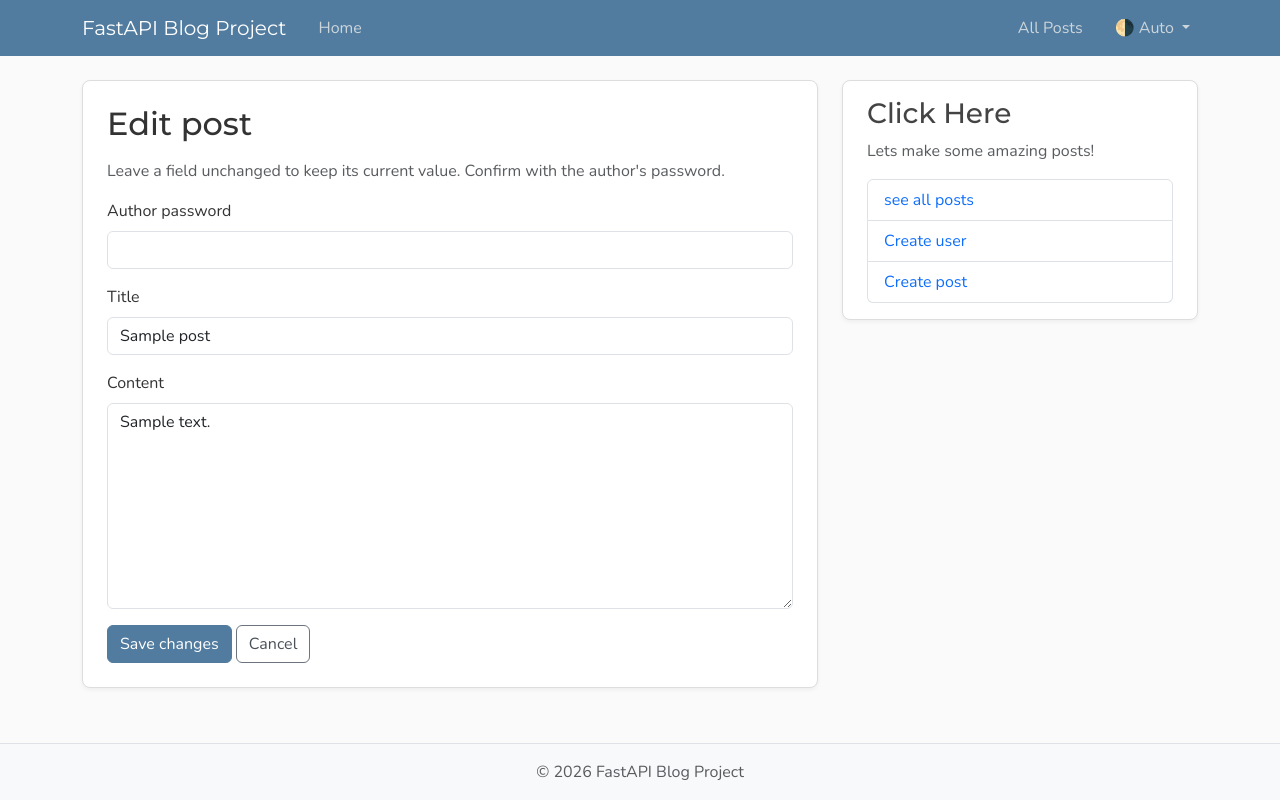
After one commit to Ahmad-zean/Web-Project, a FastAPI app: page /posts/1/edit in a window 1280 px wide. The commit adds this page. Run offline with FastAPI, Linux system fonts and the light colour scheme; tables that the repository leaves empty hold one stand-in row (values such as "Sample post").

Commit message:
Add password-protected post management
Co-authored-by: Copilot <223556219+Copilot@users.noreply.github.com>

```diff
--- /dev/null
+++ b/Templates/edit_post.html
@@ -0,0 +1,50 @@
+{% extends "layout.html" %}
+{% block content %}
+  <section class="content-section py-4 px-4 mb-4">
+    <h1 class="h2 mb-3">Edit post</h1>
+    <p class="text-body-secondary">
+      Leave a field unchanged to keep its current value. Confirm with the author's password.
+    </p>
+
+    {% if error %}
+      <div class="alert alert-danger" role="alert">{{ error }}</div>
+    {% endif %}
+
+    <form action="{{ url_for('submit_edit_post_page', post_id=post.id) }}" method="post">
+      <input type="hidden" name="author" value="{{ post.author.username }}">
+      <div class="mb-3">
+        <label for="password" class="form-label">Author password</label>
+        <input id="password"
+               name="password"
+               type="password"
+               class="form-control"
+               minlength="8"
+               maxlength="128"
+               autocomplete="current-password"
+               required>
+      </div>
+      <div class="mb-3">
+        <label for="title" class="form-label">Title</label>
+        <input id="title"
+               name="title"
+               type="text"
+               class="form-control"
+               maxlength="100"
+               value="{{ post_title }}"
+               required>
+      </div>
+      <div class="mb-3">
+        <label for="content" class="form-label">Content</label>
+        <textarea id="content"
+                  name="content"
+                  class="form-control"
+                  rows="8"
+                  maxlength="1000"
+                  required>{{ content }}</textarea>
+      </div>
+      <button type="submit" class="btn btn-primary">Save changes</button>
+      <a class="btn btn-outline-secondary"
+         href="{{ url_for('post_page', post_id=post.id) }}">Cancel</a>
+    </form>
+  </section>
+{% endblock content %}
--- a/Templates/layout.html
+++ b/Templates/layout.html
@@ -6,15 +6,15 @@
 
     <!-- Site Info -->
     {% if title %}
-      <title>FastAPI Blog - {{ title }}</title>
+      <title>FastAPI Blog Project - {{ title }}</title>
     {% else %}
-      <title>FastAPI Blog</title>
+      <title>FastAPI Blog Project</title>
     {% endif %}
     <meta name="description" content="FastAPI Tutorial">
     <meta name="author" content="Corey Schafer">
 
     <!-- Open Graph Tags: The title of the page for social media sharing. It can match the title tag or be more descriptive. -->
-    <meta property="og:title" content="FastAPI Blog">
+    <meta property="og:title" content="FastAPI Blog Project">
 
     <!-- Open Graph Tags: Typically set to "website" for static sites or "article" for content-heavy pages. -->
     <meta property="og:type" content="website">
@@ -65,7 +65,7 @@
       <nav class="navbar navbar-expand-md bg-steel fixed-top"
            data-bs-theme="dark">
         <div class="container">
-          <a class="navbar-brand me-4" href="{{ url_for('home') }}">FastAPI Blog</a>
+          <a class="navbar-brand me-4" href="{{ url_for('home') }}">FastAPI Blog Project</a>
           <button class="navbar-toggler"
                   type="button"
                   data-bs-toggle="collapse"
@@ -119,7 +119,7 @@
         </div>
         <aside class="col-md-4">
           <div class="content-section py-3 px-4 mb-4">
-            <h3>FastAPI Blog</h3>
+            <h3>Click Here  </h3>
             <p class="text-body-secondary">Lets make some amazing posts!</p>
             <ul class="list-group">
               <li class="list-group-item">
@@ -140,7 +140,7 @@
     <footer class="mt-auto py-3 bg-body-tertiary border-top">
       <div class="container text-center">
         <p class="text-body-secondary mb-0">
-          © <span id="year"></span> FastAPI Blog
+          © <span id="year"></span> FastAPI Blog Project
         </p>
       </div>
     </footer>
--- a/Templates/post.html
+++ b/Templates/post.html
@@ -16,6 +16,12 @@
         </div>
         <h2 class="article-title">{{ post.title }}</h2>
         <p class="article-content">{{ post.content }}</p>
+        <div class="d-flex gap-2 mt-3">
+          <a class="btn btn-outline-primary"
+             href="{{ url_for('edit_post_page', post_id=post.id) }}">Edit post</a>
+          <a class="btn btn-outline-danger"
+             href="{{ url_for('delete_post_page', post_id=post.id) }}">Delete post</a>
+        </div>
       </div>
     </div>
   </article>
--- a/main.py
+++ b/main.py
@@ -1,7 +1,10 @@
+import hashlib
+import hmac
+import secrets
 from typing import Annotated
 from xml.etree.ElementInclude import include
 
-from sqlalchemy import select
+from sqlalchemy import inspect, select, text
 from sqlalchemy.orm import Session
 from unittest import result
 
@@ -9,13 +12,17 @@ from fastapi import Depends, FastAPI, Request, HTTPException, Form, status
 from fastapi.staticfiles import StaticFiles
 from fastapi.templating import Jinja2Templates
 from starlette.exceptions import HTTPException as StarletteHTTPException
-from schema import PostResponse, PostCreate, UserResponse, UserCreate, UserBase
+from schema import PostResponse, PostCreate, PostUpdate, PostPatch, UserResponse, UserCreate
 from datetime import datetime
 import models
 from database import Base, engine, get_db
 from pydantic import ValidationError
 from starlette.responses import RedirectResponse
 Base.metadata.create_all(bind=engine)
+with engine.begin() as connection:
+    user_columns = {column["name"] for column in inspect(connection).get_columns("users")}
+    if "password_hash" not in user_columns:
+        connection.execute(text("ALTER TABLE users ADD COLUMN password_hash VARCHAR(255)"))
 
 
 app = FastAPI()
@@ -60,6 +67,143 @@ def post_page(request: Request, post_id: int, db: Annotated[Session, Depends(get
     raise HTTPException(status_code=status.HTTP_404_NOT_FOUND, detail="Post not found")
 
 
+@app.get("/posts/{post_id}/edit", include_in_schema=False, name="edit_post_page")
+def edit_post_page(
+    request: Request,
+    post_id: int,
+    db: Session = Depends(get_db),
+):
+    post = db.get(models.Post, post_id)
+    if not post:
+        raise HTTPException(status_code=status.HTTP_404_NOT_FOUND, detail="Post not found")
+    return templates.TemplateResponse(
+        request,
+        "edit_post.html",
+        {
+            "post": post,
+            "title": f"Edit {post.title[:50]}",
+            "post_title": post.title,
+            "content": post.content,
+            "error": None,
+        },
+    )
+
+
+@app.post("/posts/{post_id}/edit", include_in_schema=False)
+def submit_edit_post_page(
+    request: Request,
+    post_id: int,
+    author: str = Form(),
+    password: str = Form(),
+    title: str = Form(),
+    content: str = Form(),
+    db: Session = Depends(get_db),
+):
+    post = db.get(models.Post, post_id)
+    if not post:
+        raise HTTPException(status_code=status.HTTP_404_NOT_FOUND, detail="Post not found")
+
+    try:
+        patch = PostPatch.model_validate(
+            {
+                "author": author,
+                "password": password,
+                "title": title if title != post.title else None,
+                "content": content if content != post.content else None,
+            }
+        )
+    except ValidationError as exc:
+        return templates.TemplateResponse(
+            request,
+            "edit_post.html",
+            {
+                "post": post,
+                "title": f"Edit {post.title[:50]}",
+                "post_title": title,
+                "content": content,
+                "error": exc.errors()[0]["msg"],
+            },
+            status_code=status.HTTP_422_UNPROCESSABLE_CONTENT,
+        )
+
+    if patch.title is None and patch.content is None:
+        error = "Change the title or content before saving."
+        response_status = status.HTTP_400_BAD_REQUEST
+    else:
+        try:
+            _authorize_post_author(db, post, patch.author, patch.password)
+        except HTTPException as exc:
+            error = exc.detail
+            response_status = exc.status_code
+        else:
+            if patch.title is not None:
+                post.title = patch.title
+            if patch.content is not None:
+                post.content = patch.content
+            db.commit()
+            return RedirectResponse(
+                url=request.url_for("post_page", post_id=post.id),
+                status_code=status.HTTP_303_SEE_OTHER,
+            )
+
+    return templates.TemplateResponse(
+        request,
+        "edit_post.html",
+        {
+            "post": post,
+            "title": f"Edit {post.title[:50]}",
+            "post_title": title,
+            "content": content,
+            "error": error,
+        },
+        status_code=response_status,
+    )
+
+
+@app.get("/posts/{post_id}/delete", include_in_schema=False, name="delete_post_page")
+def delete_post_page(
+    request: Request,
+    post_id: int,
+    db: Session = Depends(get_db),
+):
+    post = db.get(models.Post, post_id)
+    if not post:
+        raise HTTPException(status_code=status.HTTP_404_NOT_FOUND, detail="Post not found")
+    return templates.TemplateResponse(
+        request,
+        "delete_post.html",
+        {"post": post, "title": "Delete Post", "error": None},
+    )
+
+
+@app.post("/posts/{post_id}/delete", include_in_schema=False)
+def submit_delete_post_page(
+    request: Request,
+    post_id: int,
+    author: str = Form(),
+    password: str = Form(),
+    db: Session = Depends(get_db),
+):
+    post = db.get(models.Post, post_id)
+    if not post:
+        raise HTTPException(status_code=status.HTTP_404_NOT_FOUND, detail="Post not found")
+    try:
+        _authorize_post_author(db, post, author, password)
+    except HTTPException as exc:
+        return templates.TemplateResponse(
+            request,
+            "delete_post.html",
+            {"post": post, "title": "Delete Post", "error": exc.detail},
+            status_code=exc.status_code,
+        )
+    db.delete(post)
+    db.commit()
+    return RedirectResponse(
+        url=request.url_for("home"),
+        status_code=status.HTTP_303_SEE_OTHER,
+    )
+
+
 #get user posts page
 @app.get("/users/{user_id}/posts", include_in_schema=False, name="user_post_page")
 def user_post_page(
@@ -88,7 +232,12 @@ def create_user_page(request: Request):
     return templates.TemplateResponse(
         request,
         "create_user.html",
-        {"title": "Create User", "username": "", "email": "", "error": None},
+        {
+            "title": "Create User",
+            "username": "",
+            "email": "",
+            "error": None,
+        },
     )
 
 #fetch a database session and create a user via frontend form submission
@@ -97,10 +246,13 @@ def submit_create_user_page(
     request: Request,
     username: str = Form(),
     email: str = Form(),
+    password: str = Form(),
     db: Session = Depends(get_db),
 ):
     try:
-        user = UserCreate.model_validate({"username": username, "email": email})
+        user = UserCreate.model_validate(
+            {"username": username, "email": email, "password": password}
+        )
         #page is reload due to validation error, so we need to return the form with the error message
     except ValidationError as exc:
         return templates.TemplateResponse(
@@ -155,11 +307,73 @@ def _create_user(user: UserCreate, db: Session):
             detail="Email already exists",
         )
 
-    new_user = models.User(username=user.username, email=user.email)
+    new_user = models.User(
+        username=user.username,
+        email=user.email,
+        password_hash=_hash_password(user.password),
+    )
     db.add(new_user)
     db.commit()
     db.refresh(new_user)
     return new_user
+
+#hash the password using scrypt and return the hash
+def _hash_password(password: str) -> str:
+    salt = secrets.token_bytes(16)
+    password_hash = hashlib.scrypt(
+        password.encode("utf-8"),
+        salt=salt,
+        n=2**14,
+        r=8,
+        p=1,
+        dklen=64,
+    )
+    return f"scrypt${salt.hex()}${password_hash.hex()}"
+
+
+def _verify_password(password: str, stored_hash: str | None) -> bool:
+    if stored_hash is None:
+        return False
+
+    try:
+        algorithm, salt_hex, hash_hex = stored_hash.split("$")
+        salt = bytes.fromhex(salt_hex)
+        expected_hash = bytes.fromhex(hash_hex)
+    except ValueError:
+        return False
+
+    if algorithm != "scrypt" or len(expected_hash) != 64:
+        return False
+
+    actual_hash = hashlib.scrypt(
+        password.encode("utf-8"),
+        salt=salt,
+        n=2**14,
+        r=8,
+        p=1,
+        dklen=len(expected_hash),
+    )
+    return hmac.compare_digest(actual_hash, expected_hash)
+
+
+def _authorize_post_author(
+    db: Session,
+    post: models.Post,
+    author: str,
+    password: str,
+) -> None:
+    user = db.execute(
+        select(models.User).where(models.User.username == author)
+    ).scalars().first()
+    if not user or post.user_id != user.id or not _verify_password(
+        password,
+        user.password_hash,
+    ):
+        raise HTTPException(
+            status_code=status.HTTP_401_UNAUTHORIZED,
+            detail="Invalid author or password for this post",
+        )
+
 
 #route to create a user via API
 @app.post(
@@ -181,6 +395,7 @@ def read_user(user_id: int, db: Session = Depends(get_db)):
             detail="User not found",
         )
     return user
+
 
 #create post page
 @app.get("/post/create", include_in_schema=False, name="create_post_page")
@@ -204,13 +419,19 @@ def create_post_page(request: Request, db: Session = Depends(get_db)):
 def submit_create_post_page(
     request: Request,
     author: str = Form(),
+    password: str = Form(),
     title: str = Form(),
     content: str = Form(),
     db: Session = Depends(get_db),
 ):
     try:
         post = PostCreate.model_validate(
-            {"author": author, "title": title, "content": content}
+            {
+                "author": author,
+                "password": password,
+                "title": title,
+                "content": content,
+            }
         )
     except ValidationError as exc:
         users = db.execute(select(models.User).order_by(models.User.username)).scalars().all()
@@ -259,6 +480,11 @@ def _create_post(post: PostCreate, db: Session):
             status_code=status.HTTP_404_NOT_FOUND,
             detail="Author not found",
         )
+    if not _verify_password(post.password, user.password_hash):
+        raise HTTPException(
+            status_code=status.HTTP_401_UNAUTHORIZED,
+            detail="Invalid author or password",
+        )
     new_post = models.Post(
         author=user,
         title=post.title,
@@ -286,3 +512,57 @@ def read_post(post_id: int, db: Session = Depends(get_db)):
             detail="Post not found",
         )
     return post
+
+@app.delete("/api/Posts/{post_id}", status_code=status.HTTP_204_NO_CONTENT)
+def delete_post(post_id: int, db: Session = Depends(get_db)):
+    result = db.execute(select(models.Post).where(models.Post.id == post_id))
+    post = result.scalars().first()
+    if not post:
+        raise HTTPException(
+            status_code=status.HTTP_404_NOT_FOUND,
+            detail="Post not found",
+        )
+    db.delete(post)
+    db.commit()
+
+@app.put("/api/Posts/{post_id}", response_model=PostResponse)
+def update_full_post(
+    post_id: int,
+    post_data: PostUpdate,
+    db: Session = Depends(get_db),
+):
+    result = db.execute(select(models.Post).where(models.Post.id == post_id ))
+    post = result.scalars().first()
+    if not post:
+        raise HTTPException(
+            status_code=status.HTTP_404_NOT_FOUND,
+            detail="Post not found",
+        )
+    _authorize_post_author(db, post, post_data.author, post_data.password)
+    post.title = post_data.title
+    post.content = post_data.content
+    db.commit()
+    db.refresh(post)
+    return post
+
+@app.patch("/api/Posts/{post_id}", response_model=PostResponse)
+def update_partial_post(
+    post_id: int,
+    post_data: PostPatch,
+    db: Session = Depends(get_db),
+):
+    result = db.execute(select(models.Post).where(models.Post.id == post_id))
+    post = result.scalars().first()
+    if not post:
+        raise HTTPException(
+            status_code=status.HTTP_404_NOT_FOUND,
+            detail="Post not found",
+        )
+    _authorize_post_author(db, post, post_data.author, post_data.password)
+    if post_data.title is not None:
+        post.title = post_data.title
+    if post_data.content is not None:
+        post.content = post_data.content
+    db.commit()
+    db.refresh(post)
+    return post
--- a/models.py
+++ b/models.py
@@ -11,6 +11,7 @@ class User(Base):
     id: Mapped[int] = mapped_column(Integer, primary_key=True, index=True)
     username: Mapped[str] = mapped_column(String(50), unique=True, nullable=False)
     email: Mapped[str] = mapped_column(String(120), unique=True, nullable=False)
+    password_hash: Mapped[str | None] = mapped_column(String(255), nullable=True)
     image_file: Mapped[str | None] = mapped_column(
         String(200),
         nullable=True,
```
Also changed, not shown: Templates/create_post.html (+12 -0 lines), Templates/create_user.html (+13 -0 lines), Templates/delete_post.html (added, +32 -0 lines), schema.py (+19 -3 lines).
